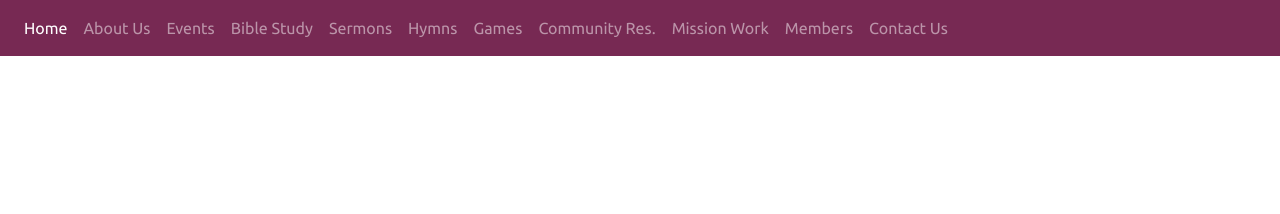
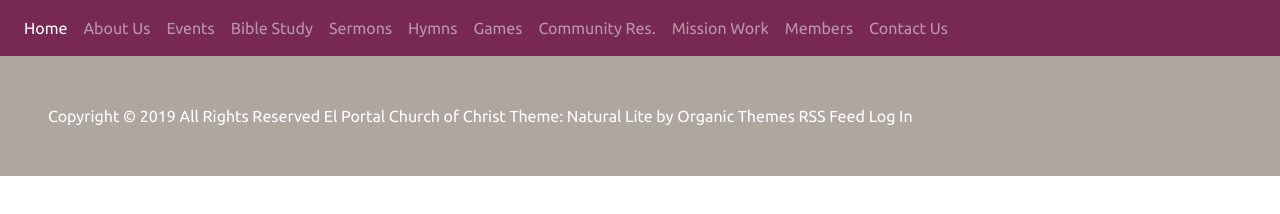
Before and after one commit to squeaky1273/Website_clone, a plain HTML site: page index.html in a window 1280 px wide. Drawn offline with nearby package versions, Linux system fonts and the light colour scheme.

Commit message:
added footer

```diff
--- a/index.html
+++ b/index.html
@@ -14,6 +14,9 @@
 <!-- NAVBAR -->
 <nav class="navbar navbar-expand navbar-dark bg-dark">
     <div class="navbar-nav">
+        <a class="nav-item nav img"></a>
+    </div>
+    <div class="navbar-nav">
         <a class="nav-item nav-link active" href="#">Home <span class="sr-only"></span></a>
         <a class="nav-item nav-link" href="#">About Us</a>
         <a class="nav-item nav-link" href="#">Events</a>
@@ -27,3 +30,9 @@
         <a class="nav-item nav-link" href="#">Contact Us</a>
     </div>
 </nav>
+
+<!-- FOOTER -->
+<div class="bg-secondary p-5 text-white">
+    Copyright &copy; 2019 All Rights Reserved El Portal Church of Christ
+    Theme: Natural Lite by Organic Themes RSS Feed Log In
+</div>
```
